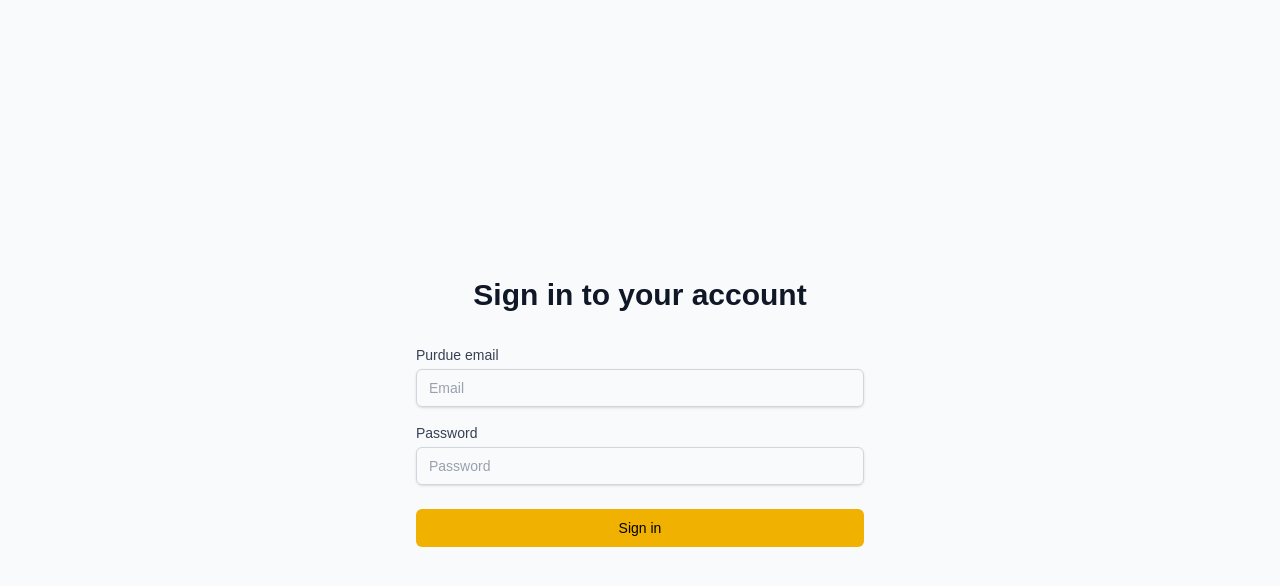
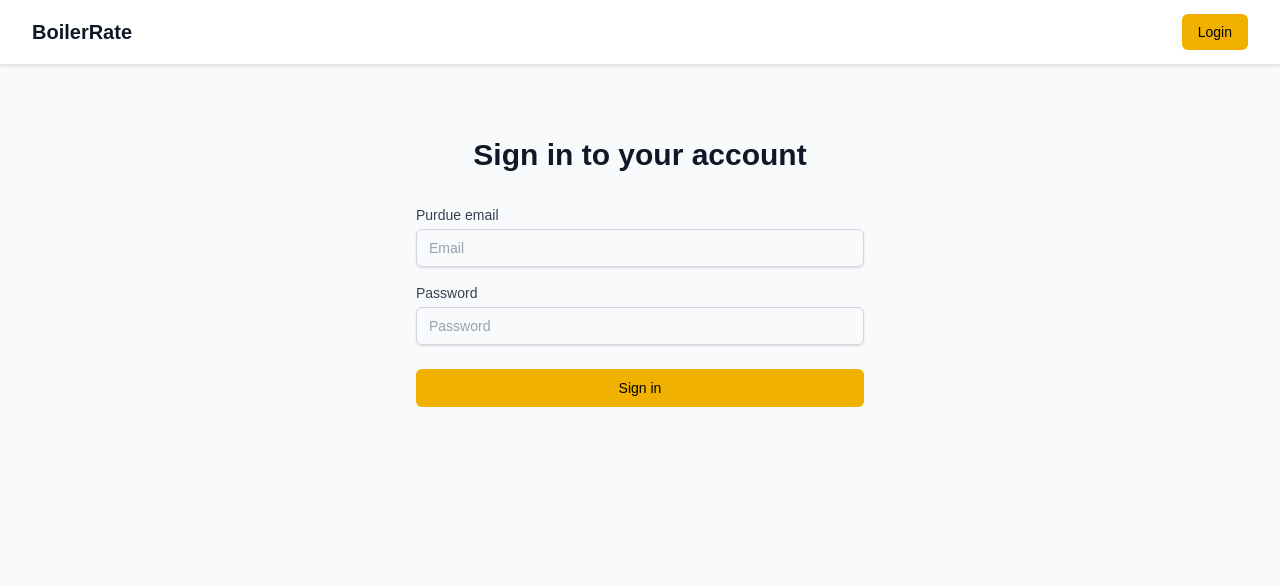
Before and after one commit to JohnSwiftC/boilerrate-front, a Next.js app: page /login in a window 1280 px wide. Shown: the top 586 px of the page. Built offline with nearby package versions, Linux system fonts and the light colour scheme.

Commit message:
fix some styling

```diff
--- /dev/null
+++ b/components/Header.tsx
@@ -0,0 +1,46 @@
+'use client'
+import Link from 'next/link'
+import { useAuth } from '../contexts/AuthContext'
+
+export default function Header() {
+  const { user, logout } = useAuth()
+
+  return (
+    <header className="bg-white shadow-sm border-b border-gray-200">
+      <div className="mx-auto px-4 sm:px-6 lg:px-8">
+        <div className="flex justify-between items-center h-16">
+          {/* Left side - Home link */}
+          <div className="flex items-center">
+            <Link href="/" className="text-xl font-bold text-gray-900 hover:text-gray-700 transition-colors">
+              BoilerRate
+            </Link>
+          </div>
+
+          {/* Right side - Auth */}
+          <div className="flex items-center space-x-4">
+            {user ? (
+              <>
+                <span className="text-sm text-gray-700">
+                  Welcome, {user.email}
+                </span>
+                <button
+                  onClick={logout}
+                  className="bg-red-600 hover:bg-red-700 text-white px-4 py-2 rounded-md text-sm font-medium transition-colors"
+                >
+                  Logout
+                </button>
+              </>
+            ) : (
+              <Link
+                href="/login"
+                className="bg-yellow-500 hover:bg-indigo-700 text-black px-4 py-2 rounded-md text-sm font-medium transition-colors"
+              >
+                Login
+              </Link>
+            )}
+          </div>
+        </div>
+      </div>
+    </header>
+  )
+}
--- a/components/LoginForm.tsx
+++ b/components/LoginForm.tsx
@@ -25,7 +25,7 @@ export default function LoginForm() {
   console.log(JSON.stringify(user))
 
   return (
-    <div className="min-h-screen flex items-center justify-center bg-gray-50 py-12 px-4 sm:px-6 lg:px-8">
+    <div className="flex items-center justify-center py-12 px-4 sm:px-6 lg:px-8">
       <div className="max-w-md w-full space-y-8">
         <div>
           <h2 className="mt-6 text-center text-3xl font-extrabold text-gray-900">
--- a/src/app/layout.tsx
+++ b/src/app/layout.tsx
@@ -3,6 +3,7 @@ import { Geist, Geist_Mono } from "next/font/google";
 import "./globals.css";
 
 import { AuthProvider } from "../../contexts/AuthContext";
+import Header from "../../components/Header"
 
 const geistSans = Geist({
   variable: "--font-geist-sans",
@@ -29,9 +30,12 @@ export default function RootLayout({
       <body
         className={`${geistSans.variable} ${geistMono.variable} antialiased`}
       >
+      <div className="bg-gray-50 min-h-screen">
         <AuthProvider>
+          <Header></Header>
           {children}
         </AuthProvider>
+      </div>
       </body>
     </html>
   );
```
